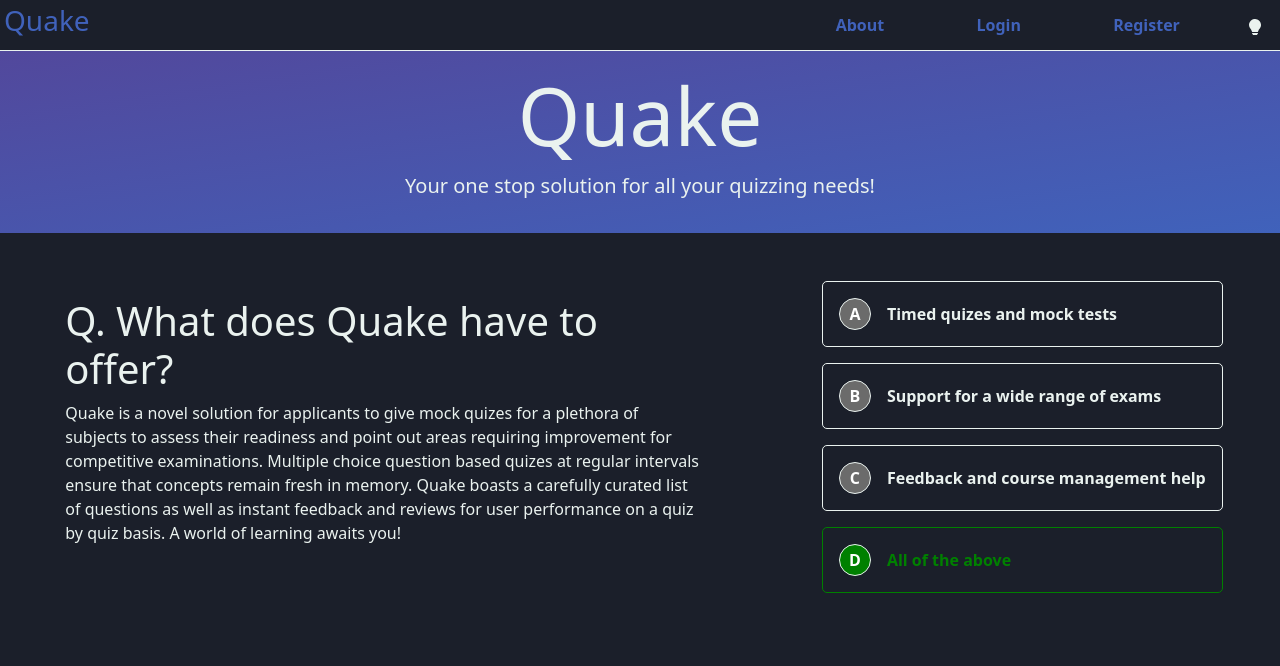
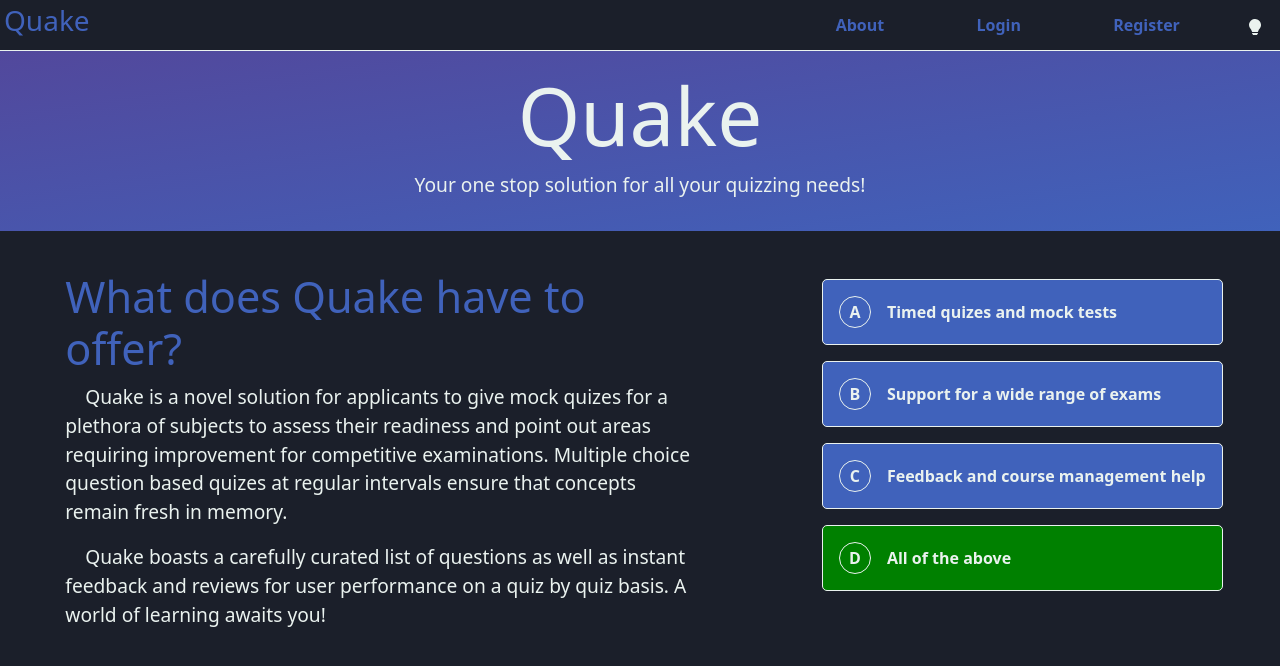
Before and after one commit to nykajak/quake, a Vue app in the folder frontend/: page / in a window 1280 px wide. Shown: the top 666 px of the page. Built offline with nearby package versions, Linux system fonts and the light colour scheme.

Commit message:
Frontend: Modified styling of about page

```diff
--- a/frontend/src/pages/anon/About.vue
+++ b/frontend/src/pages/anon/About.vue
@@ -16,9 +16,12 @@
 
         <div class="content2">
             <div class="question">
-                <h1 class="question-text">Q. What does Quake have to offer?</h1>
+                <h1 class="question-text">What does Quake have to offer?</h1>
                 <p>
-                    Quake is a novel solution for applicants to give mock quizes for a plethora of subjects to assess their readiness and point out areas requiring improvement for competitive examinations. Multiple choice question based quizes at regular intervals ensure that concepts remain fresh in memory. Quake boasts a carefully curated list of questions as well as instant feedback and reviews for user performance on a quiz by quiz basis. A world of learning awaits you!
+                    &nbsp;&nbsp;&nbsp;&nbsp;Quake is a novel solution for applicants to give mock quizes for a plethora of subjects to assess their readiness and point out areas requiring improvement for competitive examinations. Multiple choice question based quizes at regular intervals ensure that concepts remain fresh in memory.
+                </p>
+                <p>
+                    &nbsp;&nbsp;&nbsp;&nbsp;Quake boasts a carefully curated list of questions as well as instant feedback and reviews for user performance on a quiz by quiz basis. A world of learning awaits you!
                 </p>
             </div>
             <div class="options">
@@ -70,11 +73,11 @@
 
 
 #correct-option{
-    border: 1px solid green;
+    background-color: green;
 }
 
 #correct-text{
-    color: green;
+    color: var(--light-color);
 }
 
 #correct-letter{
@@ -82,7 +85,12 @@
 }
 
 .question-text{
-    font-size: 2.5em;
+    font-size: 2.7em;
+    color: var(--secondary-color);
+}
+
+p{
+    font-size: 1.2em;
 }
 
 .content2{
@@ -108,6 +116,7 @@
     justify-content: flex-start;
     padding: 1em;
     border: 1px solid light-dark(var(--dark-color),var(--light-color));
+    background-color: var(--secondary-color);
     border-radius: 5px;
     margin: 1em 0 0;
 }
@@ -120,7 +129,9 @@
     border-radius: 100%;
     width: 2em;
     height: 2em;
-    border: 1px solid light-dark(var(--dark-color),var(--light-color));
+    background-color: var(--secondary-color);
+    color: var(--light-color);
+    border: 1px solid var(--light-color);
 }
 
 .option-text{
@@ -130,7 +141,7 @@
     padding-left: 1em;
     flex-grow: 1;
     text-align: start;
-    color : light-dark(var(--dark-color), var(--light-color));
+    color: var(--light-color);
 }
 
 </style>
```
